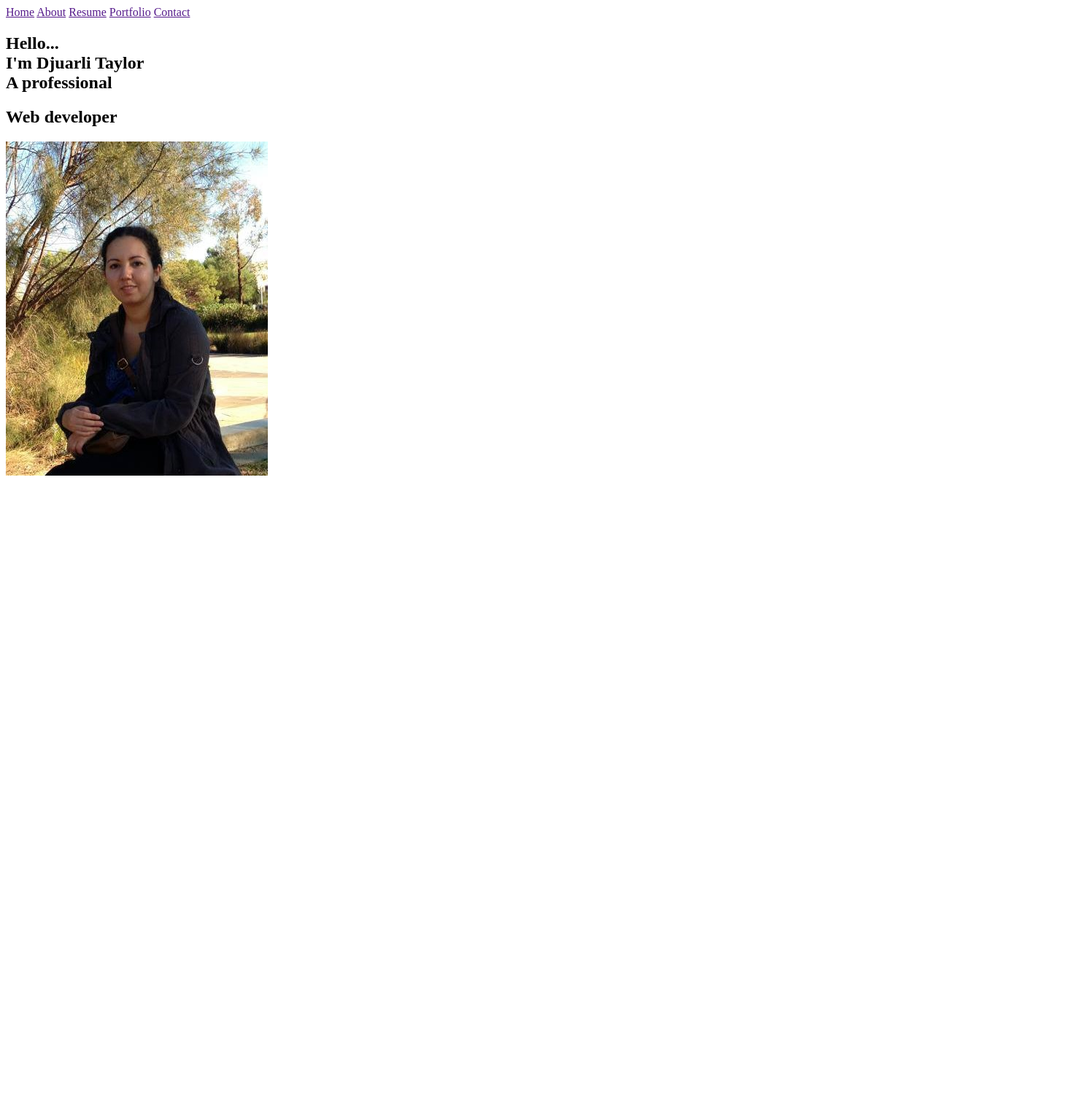
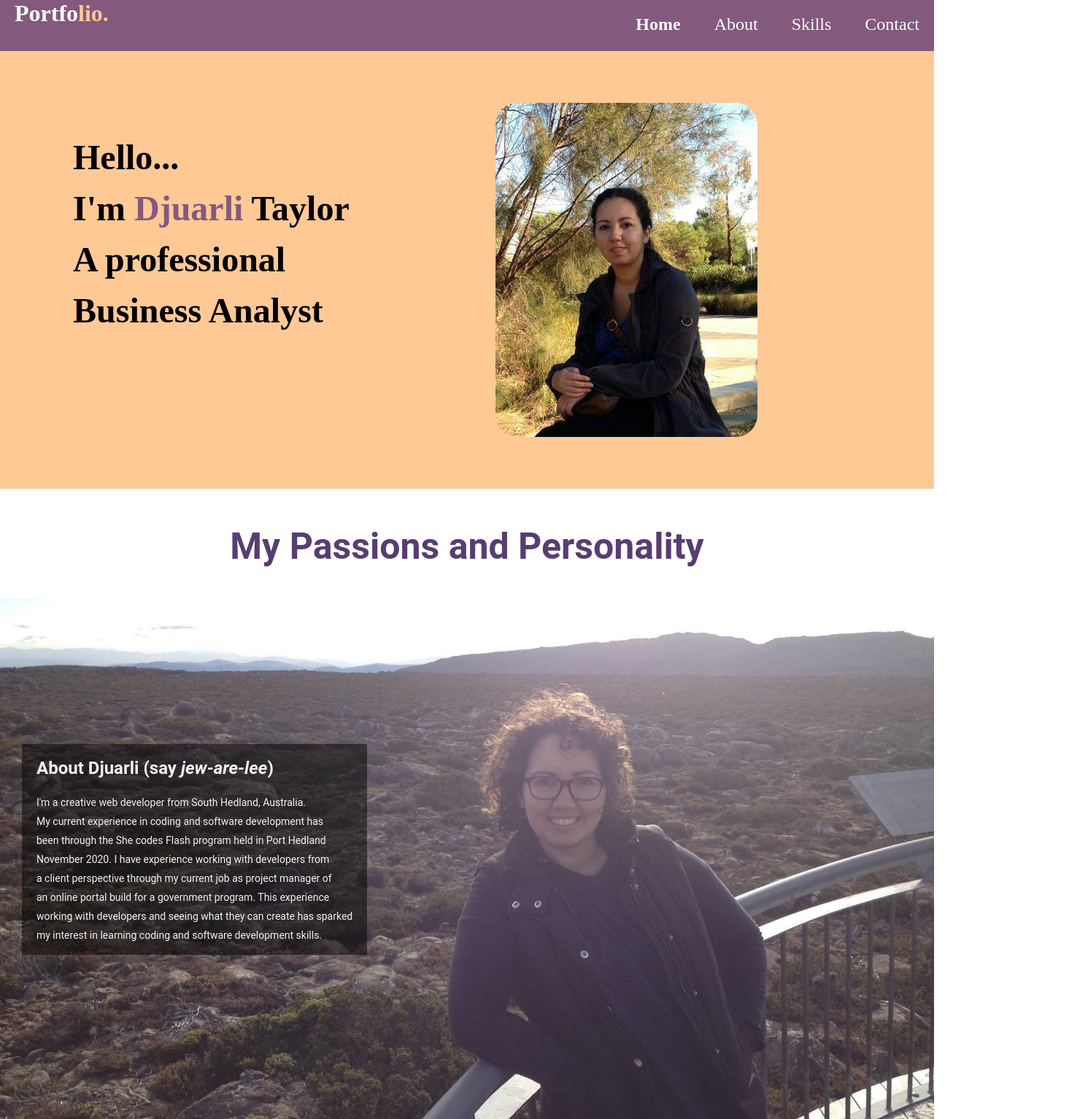
Before and after one commit to Dtaylor709/Dtaylor709.github.io, a plain HTML site: page index.html in a window 1280 px wide. Shown: the top 1534 px of the page at 73% size, 1480 px wide, since content can reach past the window. Before the commit the page ends 800 px from the top, so only its background shows below. Drawn offline with Linux system fonts and the light colour scheme.

Commit message:
styling and structure complete

```diff
--- a/Contact.css
+++ b/Contact.css
@@ -1,35 +1,107 @@
-body {
-    background-color: #FFFEF2;
-    color:#583d72;
+html {
     font-family: 'Playfair Display', serif;
+    background-color: #ffc996;
+}
+html, body {
+    margin: 0;
+    padding: 0;
 }
 
 header {
-    border-bottom: 2px solid #ffc996;
-    text-align: center;
+    height: 70px;
+    background-color:#84597E;
 }
+header a {
+    display: inline-block;
+    color: #000;
+}
+
+nav {
+    float: right;
+    font-size: 1.5rem;
+
+}
+nav a {
+    margin: 20px 20px;
+}
+
+a {
+    text-decoration: none;
+ }
+
+ .selected {
+    font-weight: bold;
+    color: white;
+    }
+
+    .navcolor {
+        color: white;
+    }
+
+    .navcolor:hover {
+        color:#ffc996;
+    }
+
+    .logo {
+        display: inline;
+        text-align: left;
+        font-weight: bold;
+        color: white;
+        margin: 20px;
+     }
+
+    .logocolor {
+         color: #ffc996;
+     }
+
+    #title {
+        text-align: center;
+        padding: 25px;
+        font-family: 'Roboto', sans-serif;
+        font-size: 25px;
+    }
+
+    .highlighted {
+        color:#583d72;
+    }
 
 .container {
     width: 200px;
     height: 120px;
-    display: inline-block;
+    display: inline-flex;
+    flex-wrap: wrap;
+    align-items: center;
+    justify-content: center;
+    text-align: center;
+    font-size: 17px;
+}
+
+.icon-center {
+    margin-left: 30%;
 }
 
 /* Resize images */
 .container img {
     width: 25%;
     height: auto;
+    border-radius: 20px;
+}
+
+.phone img {
+    height: 10px;
 }
 
 form {
     margin: 50px auto;
     width: 90%;
+
 }
 .form-item {
     display: flex;
     justify-content: center;
     align-items: center;
     padding: 5px;
+
 }
 .form-item label {
     flex-basis: 150px;
@@ -39,6 +111,7 @@ form {
 .form-item textarea {
     flex-basis: 50%;
     border: 2px solid lightgray;
+
 }
 .form-item input:hover,
 .form-item textarea:hover {
@@ -50,13 +123,15 @@ form {
     background-color: #FFF;
     padding: 5px;
     font-size: 18px;
+    border-radius: 7px;
+    padding: 15px;
 }
 
 .form-item button {
     background-color: #9f5f80;
     color: white;
     padding: 5px;
-    font-size: 18px; }
+    font-size: 20px; }
 
 .form-item button:hover {
     border: 2px solid #9f5f80;
@@ -64,5 +139,7 @@ form {
     color: #FFF;
 }
 .form-item button {
-    width: 200px;
+    width: 250px;
+    height: 50px;
+    border-radius: 30px;
 }
--- a/index.html
+++ b/index.html
@@ -11,26 +11,64 @@
     <body>
         <header>
             <header>
+                <h1 class="logo">Portfo<span class="logocolor">lio.</span></h1>
                 <nav>
                     <a href="" class="selected">Home</a>
-                    <a href="">About</a>
-                    <a href="">Resume</a>
-                    <a href="">Portfolio</a>
-                    <a href="">Contact</a>
+                    <a href="#about" class="navcolor">About</a>
+                    <a href="#skills" class="navcolor">Skills</a>
+                    <a href=""class="navcolor">Contact</a>
                 </nav>
         </header>
         <main>
             <section id="home">
-                <div id="header-text">
+                <div class="header-text">
                 <h1 id="intro">
                     Hello...
-                    <br>I'm Djuarli Taylor
+                    <br>I'm <span class="highlighted">Djuarli</span> Taylor
                     <br>A professional
+                    <br>Business Analyst
                     </h1>
-                <h1 id="emphasis">Web developer</h1>
+                 <img src="images/Profile photo_Djuarli Taylor.jpg" id="header-image" alt="profile picture">
                 </div>
-            <img src="images/Profile photo_Djuarli Taylor.jpg" alt="profile picture">
             </section>
+            <section id="about">
+                <h2 class="about-heading">
+                 My Passions and Personality
+                </h2>
+                <div class="container">
+                <img src="images/about me.jpg" id="aboutimage" alt="about me image">
+                <div class="text-block">
+                <h1 class="heading-block">
+                About Djuarli (say <span id="italics">jew-are-lee</span>)
+                </h1>
+                <p class="blurb">
+                I'm a creative web developer from South Hedland, Australia.
+                <br> My current experience in coding and software development has
+                <br> been through the She codes Flash program held in Port Hedland
+                <br>November 2020. I have experience working with developers from
+                <br>a client perspective through my current job as project manager of
+                <br>an online portal build for a government program. This experience
+                <br>working with developers and seeing what they can create has sparked
+                <br>my interest in learning coding and software development skills.
+                </p>
+                </div>
+                </div>
+        </section>
+        <section id="skills">
+            <h1 class="skills-heading">Projects</h1>
+            <section class="columns">
+                <div class="container">
+                    <img style="padding-right: 15px" src="images/html&css.png" id="cssimage">
+                    <button class="btn">view project</button>
+                </div>
+                <div class="container">
+                    <img style="padding-left: 15px" src="images/pythonicon.jpeg">
+                    <button class="btn">view project</button>
+                </div>
+
+
+
+        </section>
         </main>
     </body>
 </html>
--- a/styles.css
+++ b/styles.css
@@ -0,0 +1,197 @@
+html {
+    font-family:  'Playfair Display', serif;
+}
+
+html, body {
+    margin: 0;
+    padding: 0;
+    height: 100%;
+    width: 100%;
+}
+
+
+header {
+    height: 70px;
+    background-color:#84597E;
+
+}
+header a {
+    display: inline;
+    color: #000;
+    margin-top: 20px;
+}
+
+nav {
+    float: right;
+    font-size: 1.5rem;
+    margin-top: 20px;
+
+}
+nav a {
+    margin: 20px 20px;
+}
+
+a {
+    text-decoration: none;
+ }
+
+.logo {
+    display: inline;
+    text-align: left;
+    font-weight: bold;
+    color: white;
+    margin: 20px;
+ }
+
+.logocolor {
+     color: #ffc996;
+ }
+
+
+.header-text {
+    width: 100%;
+    height: 50vh;
+    padding: 100px;
+    display: flex;
+   flex-wrap: wrap;
+   align-content: center;
+
+}
+
+#intro {
+
+     color:black;
+     font-size: 3rem;
+     line-height: 70px;
+}
+
+#header-image {
+    margin-left: 200px;
+    border-radius: 30px;
+
+}
+
+.highlighted {
+    color:#84597E;
+}
+
+img {
+    display: inline-flex;
+}
+
+.selected {
+    font-weight: bold;
+    color: white;
+    }
+
+    .navcolor {
+        color: white;
+    }
+
+    .navcolor:hover {
+        color:#ffc996;
+    }
+
+
+#home {
+    background-color: #ffc996;
+}
+
+#resume {
+    background-color: #ffc996;
+}
+
+#aboutimage {
+    width: 100vw;
+    height:auto;
+}
+
+/* Container holding the image and the text */
+.container {
+    position: relative;
+  }
+
+  /* Bottom right text */
+  .text-block {
+    position: absolute;
+    top: 200px;
+    left: 30px;
+    background: rgb(0, 0, 0); /* Fallback color */
+    background: rgba(0, 0, 0, 0.5); /* Black background with 0.5 opacity */
+    color: #f1f1f1; /* Grey text */
+    padding-left: 20px;
+    padding-right: 20px;
+  }
+
+  #italics {
+      font-style: italic;
+  }
+
+  .about-heading {
+    font-family: 'Roboto', sans-serif;
+    font-weight: bold;
+    font-size: 50px;
+    text-align: center;
+    margin-top: 50px;
+    color:#583d72;
+  }
+
+  .heading-block {
+    font-family: 'Roboto', sans-serif;
+    font-weight: bold;
+  }
+
+  .blurb {
+    font-family: 'Roboto', sans-serif;
+    font-size: 14px;
+    line-height: 26px;
+  }
+
+
+  .skills-heading {
+    font-family: 'Roboto', sans-serif;
+    font-weight: bold;
+    font-size: 50px;
+    text-align: center;
+    margin-top: 50px;
+    color:#583d72;
+    border-bottom:  2px solid #ffc996;
+  }
+
+.columns {
+    margin-left: 0%;
+    display: flex;
+    padding: 5rem;
+  }
+.container {
+    position: relative;
+    width: 50%;
+    flex: 50%;
+  }
+
+  .container img {
+    width: 100%;
+    height: 300px;
+    object-fit: fill;
+  }
+
+
+
+  .container .btn {
+    position: absolute;
+    top: 80%;
+    left: 50%;
+    transform: translate(-50%, -50%);
+    -ms-transform: translate(-50%, -50%);
+    background-color: #555;
+    color: white;
+    font-size: 16px;
+    padding: 12px 24px;
+    border: none;
+    cursor: pointer;
+    border-radius: 5px;
+  }
+
+  .container .btn:hover {
+    background-color: black;
+  }
```
Also changed, not shown: About.html (deleted, +0 -48 lines), Contact.html (+9 -16 lines), images/about me.jpg (added), images/html&css.png (added), images/phone_icon.png, images/pythonicon.jpeg (added).
